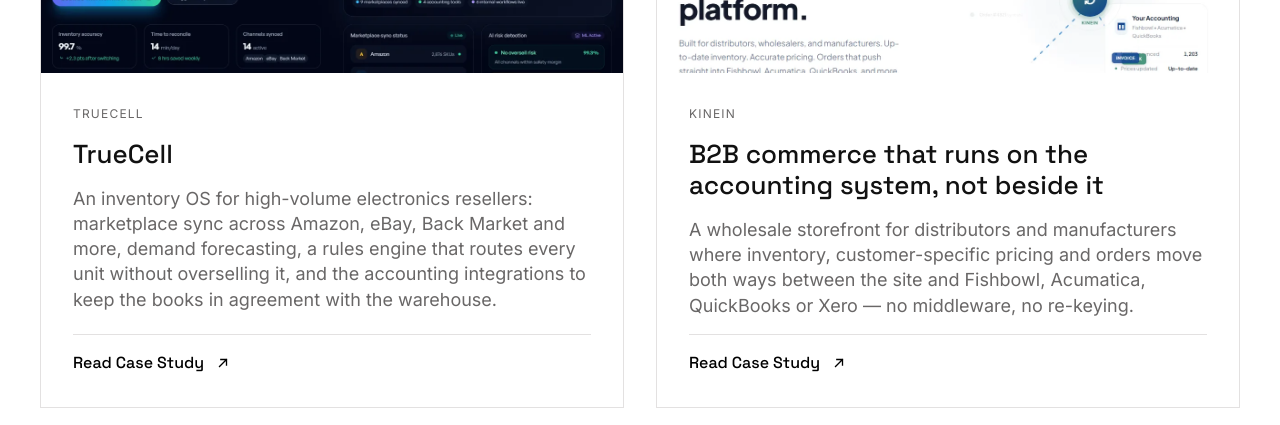
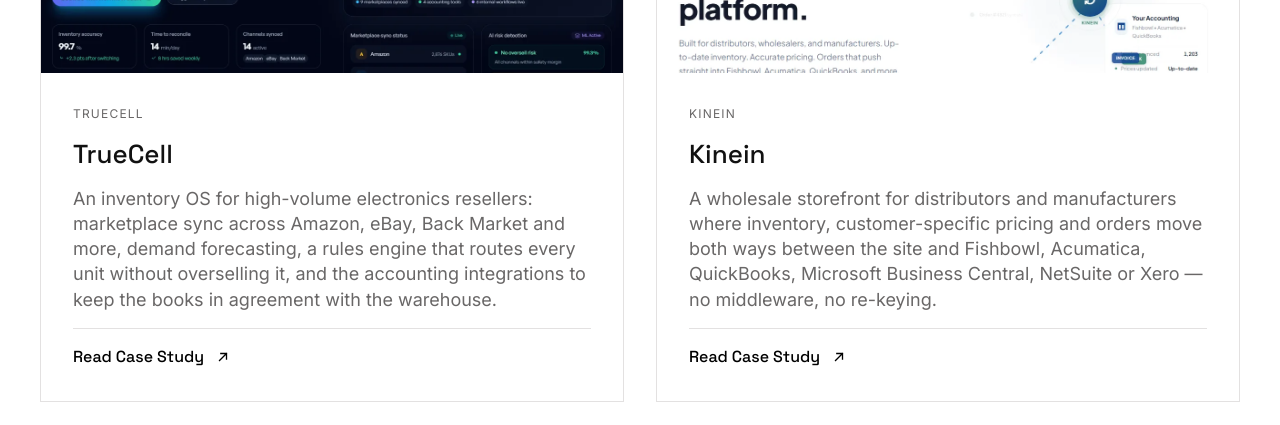
Before and after one commit to hexarylabs/hexarylabs.com, a Next.js app: page /work in a window 1280 px wide. Shown: the part 1400-1825 px from the top of the page. Built offline with nearby package versions, Linux system fonts and the light colour scheme; no server answers.

Commit message:
Update Kinein case study details for clarity and completeness

```diff
--- a/src/content/work.ts
+++ b/src/content/work.ts
@@ -289,49 +289,68 @@
   {
     slug: "kinein",
     client: "Kinein",
-    title: "B2B commerce that runs on the accounting system, not beside it",
+    title: "Kinein",
     summary:
-      "A wholesale storefront for distributors and manufacturers where inventory, customer-specific pricing and orders move both ways between the site and Fishbowl, Acumatica, QuickBooks or Xero — no middleware, no re-keying.",
+      "A wholesale storefront for distributors and manufacturers where inventory, customer-specific pricing and orders move both ways between the site and Fishbowl, Acumatica, QuickBooks, Microsoft Business Central, NetSuite or Xero — no middleware, no re-keying.",
     scope: [
-      "Accounting system integration",
-      "B2B storefront",
-      "Bidirectional sync",
+      "Native ERP & accounting sync",
       "Multi-warehouse inventory",
-      "Customer-specific pricing",
       "Sales rep portal",
+      "Customer self-service portal",
+      "Order templates & reordering",
+      "Admin dashboard & sync monitoring",
     ],
     variant: {
       hero: "image-contained",
-      body: "narrative",
-      metrics: "inline",
+      body: "sectioned",
+      metrics: "grid",
       density: "balanced",
     },
-    cover: { kind: "photo", src: "/work/kinein.webp", alt: "The Kinein B2B e-commerce storefront" },
-    metrics: [],
+    cover: { kind: "photo", src: "/work/kinein.webp", alt: "The Kinein B2B e-commerce storefront, showing bidirectional sync between the storefront and connected accounting systems" },
+    metrics: [
+      { value: "1,000+", label: "Distributors, wholesalers, and manufacturers on the platform" },
+      { value: "99.9%", label: "Platform uptime" },
+      { value: "6", label: "Native accounting/ERP integrations, with no middleware layer" },
+      { value: "8–16 wks", label: "Typical implementation, base package to a fully custom build" },
+    ],
     challenge: {
       heading: "Challenge",
       body: [
-        "Distributors and manufacturers running B2B storefronts often keep their commerce platform and their accounting system out of sync, re-keying orders, inventory, and customer-specific pricing by hand between the two, or bolting on middleware that adds another point of failure.",
+        "Distributors, wholesalers, and manufacturers running B2B storefronts often keep their commerce platform and their accounting system out of sync: orders, inventory, and customer-specific pricing re-keyed by hand between the two, or handed off to middleware that adds its own point of failure.",
+        "That disconnect is exactly what pushes people toward a system like this in the first place. It's a familiar story in the distribution world: run a manufacturing or wholesale business long enough, cycle through a few storefront rebuilds that all left the accounting system as an afterthought, and end up needing a platform built around the books rather than bolted onto them.",
       ],
     },
     approach: {
       heading: "Approach",
       body: [
-        "The build followed the same approach we use on every engagement: prove the riskiest technical assumption first, then ship in short, working increments so progress is visible throughout rather than held back for a single reveal.",
+        "As with every engagement in this space, the riskiest technical assumption was proven first: that inventory, pricing, and orders could sync bidirectionally with a live accounting or ERP system, in both directions, with zero manual re-keying and zero middleware in between. That sync engine came first; the storefront, sales rep portal, and self-service features were layered on once it held.",
+        "Multi-warehouse support and customer-specific pricing were treated as first-class requirements rather than edge cases, since a distributor with two warehouses and one with twenty need the same sync guarantees, just at different scale.",
       ],
     },
     solution: {
       heading: "Solution",
       body: [
-        "The result is a wholesale storefront for distributors and manufacturers where inventory, customer-specific pricing, and orders move both ways between the site and Fishbowl, Acumatica, QuickBooks, or Xero, with no middleware and no re-keying.",
-        "The platform also supports multi-warehouse inventory and a dedicated sales rep portal.",
+        "The result is a wholesale storefront where inventory, customer-specific pricing, and orders move both ways between the site and the connected accounting system, Fishbowl, Acumatica, QuickBooks, Microsoft Business Central, NetSuite, or Xero, with no middleware and no re-keying. An order placed on the storefront becomes a native sales order in the accounting system automatically: line items, pricing, customer info, and ship-to address included.",
+        "A sales rep portal lets reps place orders on a customer's behalf using that customer's own pricing, payment terms, and product catalog. A customer self-service portal gives buyers order history, invoices, and reorder tools, including saved order templates and one-click reordering from past purchases.",
+        "An admin dashboard surfaces order trends, customer activity, and sync health at a glance, including task-level detail on exactly what synced and when, so a sync issue is a notification rather than a discovery made days later.",
       ],
     },
-    stack: [],
+    stack: [
+      "Fishbowl",
+      "Acumatica",
+      "QuickBooks",
+      "Microsoft Business Central",
+      "NetSuite",
+      "Xero",
+    ],
     results: {
       heading: "Results",
-      body: ["A full outcomes write-up for this engagement is in progress."],
+      body: [
+        "The platform now runs for 1,000+ distributors, wholesalers, and manufacturers, syncing natively with six major accounting and ERP systems at 99.9% uptime, with no middleware layer to maintain or fail.",
+        "A base implementation typically goes live in about eight weeks; fully custom storefront builds run twelve to sixteen.",
+      ],
     },
+    links: [{ label: "Live product", href: "https://kinein.com" }],
   },
   {
     slug: "b2b-access",
```
